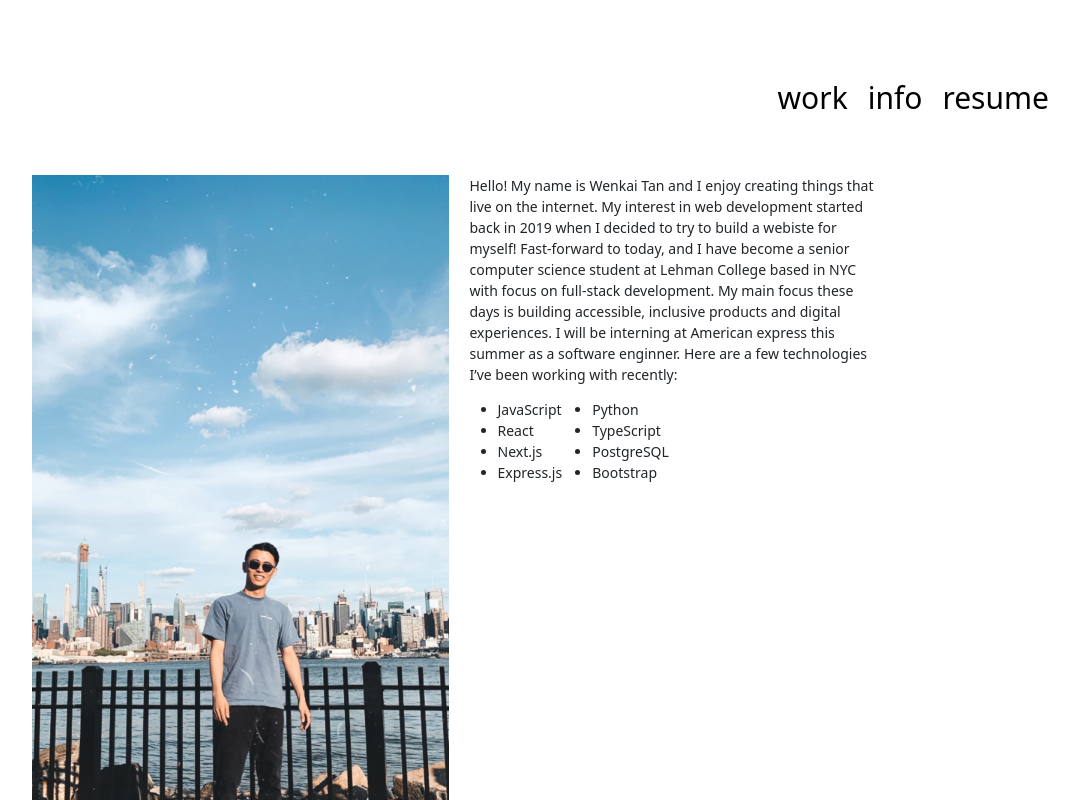
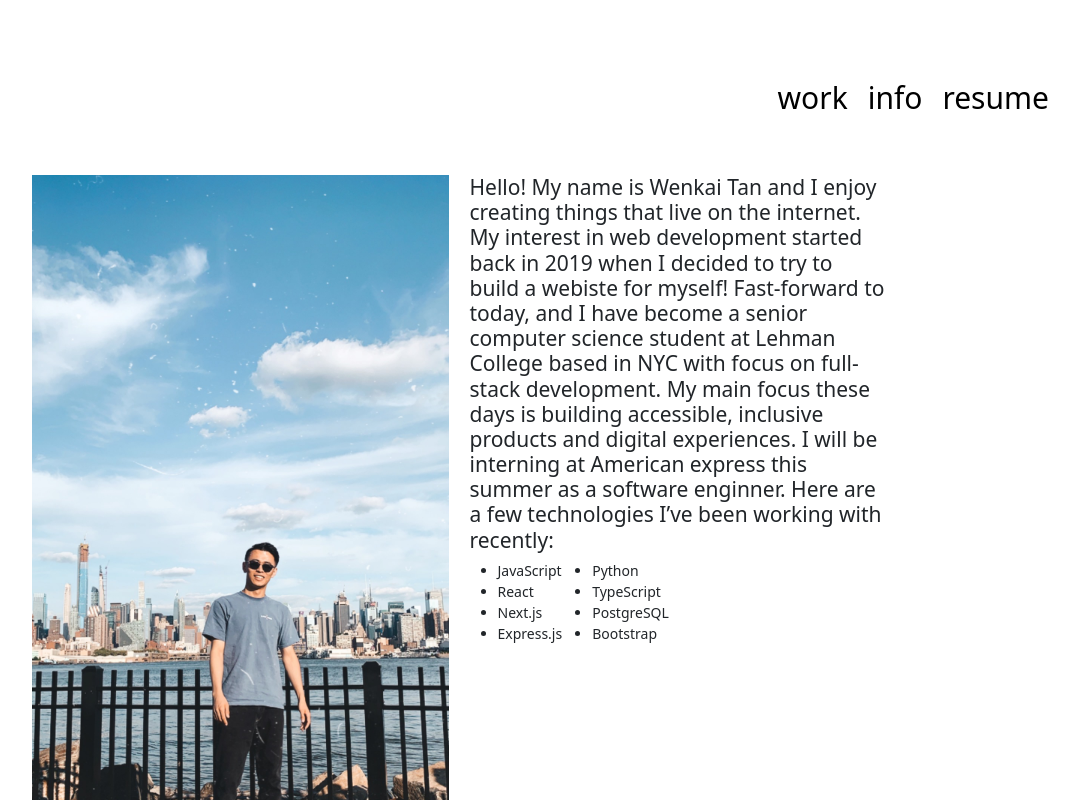
Before and after one commit to WENKAITAN/2022-portlofio-website, a Next.js app: page /info in a window 1280 px wide. Shown: the top 800 px of the page, without its empty margins (181-1260 px from the left). Built offline with nearby package versions, Linux system fonts and the light colour scheme.

Commit message:
changed the bio font

```diff
--- a/pages/info.js
+++ b/pages/info.js
@@ -19,12 +19,12 @@ function Info() {
                   />
             </div>
             <div class="col">
-              <p>
+              <h4>
               Hello! My name is Wenkai Tan and I enjoy creating things that live on the internet. My interest in web development started back in 2019 when I decided to try to build a webiste for myself!
 Fast-forward to today, and I have become a senior computer science student at Lehman College based in NYC with focus on full-stack development. My main focus these days is building accessible, inclusive products and digital experiences.
 I will be interning at American express this summer as a software enginner.
 Here are a few technologies I’ve been working with recently:
-              </p>
+              </h4>
 
               <ul className={styles.technologies}>
                 <div>
```
Also changed, not shown: styles/Home.module.css (line endings or trailing spaces).
